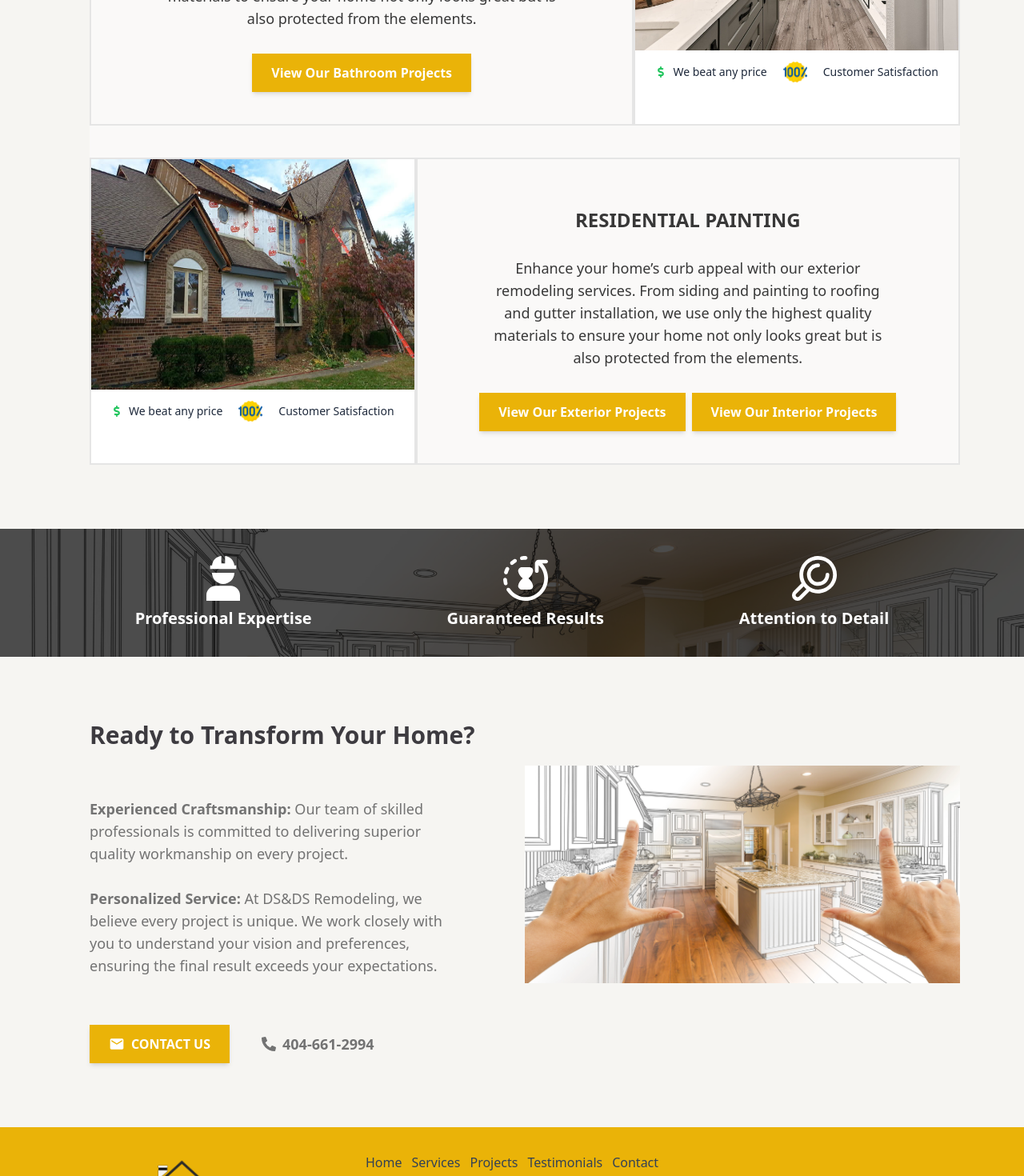
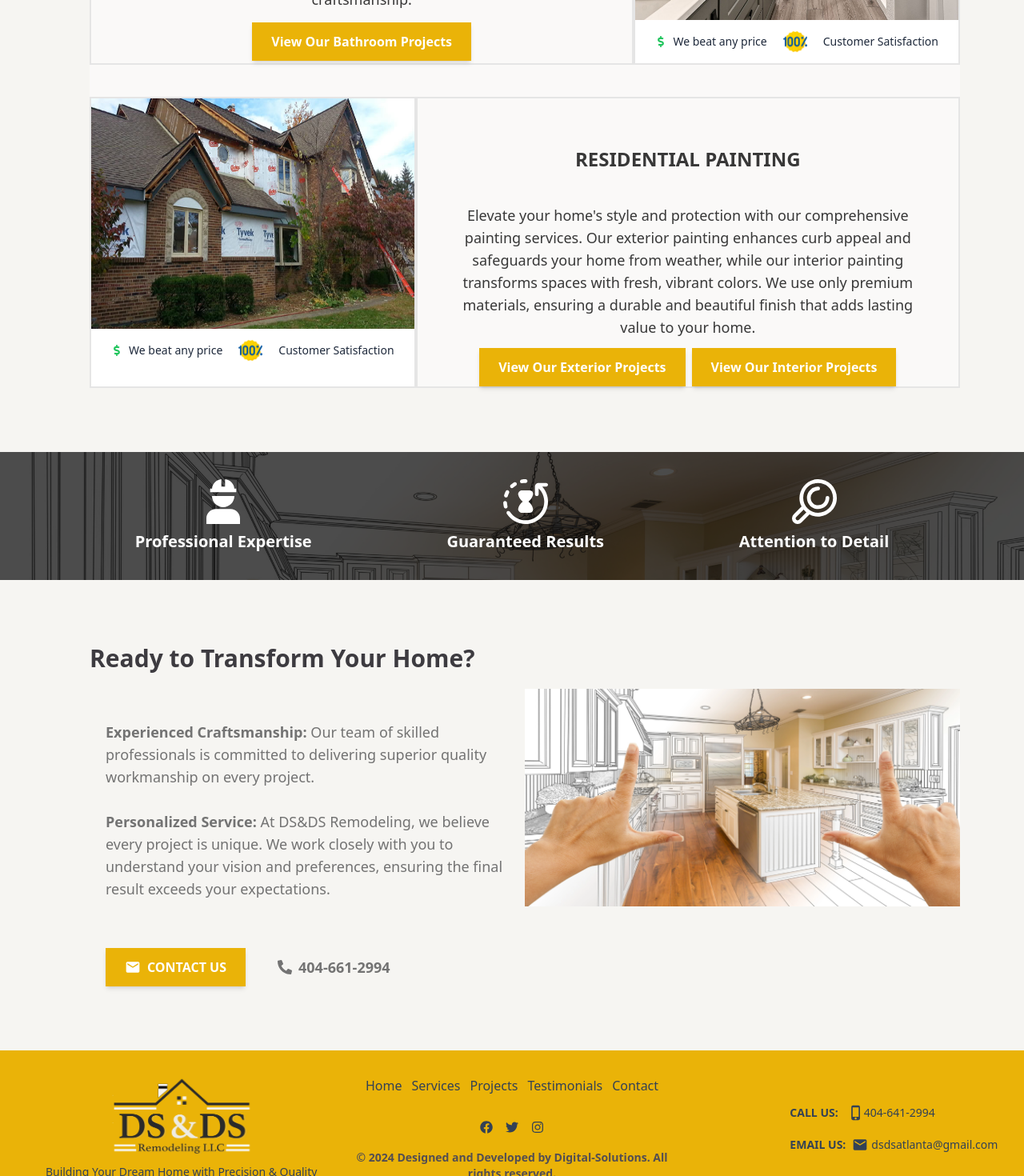
Before and after one commit to Sebads7/dsds-remodeling, a Next.js app: page /ourservices in a window 1280 px wide. Shown: the part 1330-2800 px from the top of the page at 80% size. Built offline with nearby package versions, Linux system fonts and the light colour scheme.

Commit message:
adding modal to gallery page, and fixing design for mobile and desktop

```diff
--- a/src/app/contact/ContactInfo.tsx
+++ b/src/app/contact/ContactInfo.tsx
@@ -31,12 +31,12 @@ const ContactInfo: React.FC<ContactInfoProps> = ({ contactControls }) => {
           initial="initial"
           animate={contactControls}
         >
-          <h3 className="font-extrabold text-xl md:text-3xl pt-5 pb-10 w-10/12 md:w-7/12 lg:w-9/12    mx-auto text-center md:text-start ">
+          <h3 className="font-extrabold text-xl md:text-3xl pt-5 pb-10  mx-auto text-center  ">
             We are located in Lawrenceville and serving all the Greater
             <strong className="text-yellow-500 pl-1">Atlanta Area!</strong>
           </h3>
 
-          <div className="flex flex-col justify-center   items-center  gap-5   w-full   opacity-95 z-10 ">
+          <div className="flex flex-col justify-center   items-center  gap-5   w-full   opacity-95 z-10  ">
             {/* PHONE CONTAINER */}
             <div>
               <p className="flex flex-col justify-center h-full items-center gap-2 text-sm md:text-lg ">
--- a/src/app/ourservices/page.tsx
+++ b/src/app/ourservices/page.tsx
@@ -67,14 +67,10 @@ const ServicesPage = () => {
                 <h3 className="font-bold xl:my-5 pt-5 xl:pt-10 text-lg md:text-xl  lg:text-2xl  ">
                   {service.title}
                 </h3>
-                <p className="mb-5 h-full mx-5 lg:mx-20 text-center pt-5 text-sm md:text-base  lg:text-lg  ">
-                  Enhance your home’s curb appeal with our exterior remodeling
-                  services. From siding and painting to roofing and gutter
-                  installation, we use only the highest quality materials to
-                  ensure your home not only looks great but is also protected
-                  from the elements.
+                <p className="mb-5 md:mb-0 h-full mx-5 lg:mx-14 text-center pt-5 text-sm md:text-base  lg:text-lg  ">
+                  {service.service_description}
                 </p>
-                <div className=" h-full flex flex-col lg:flex-row  items-start gap-2 my-5  ">
+                <div className=" h-full flex flex-col lg:flex-row  items-start gap-2 my-5 lg:my-0 pt-3  ">
                   <LinkButton
                     href={service.link}
                     name={service.linkName}
@@ -100,13 +96,13 @@ const ServicesPage = () => {
       />
 
       {/* WHY CHOOSE US */}
-      <section className="flex flex-col items-center lg:items-start px-5 md:px-10 lg:pr-20  lg:pl-28 pt-20  pb-20">
+      <section className="flex flex-col items-center justify-center lg:items-start px-5 md:px-10 lg:pr-20  lg:pl-28 pt-20  pb-20">
         <h3 className="font-bold text-xl sm:text-2xl md:text-3xl text-dark-gray mb-5 ">
           Ready to Transform Your Home?
         </h3>
-        <div className="flex flex-col-reverse xl:grid grid-cols-2 ">
+        <div className="flex flex-col-reverse xl:grid grid-cols-2  ">
           {/* LEFT COLUMN */}
-          <div className="px-5 md:px-0 md:pr-20 space-y-5 ">
+          <div className="px-5 space-y-5 ">
             <p className="pt-10 text-muted-foreground  md:text-lg ">
               <strong> Experienced Craftsmanship: </strong>
               Our team of skilled professionals is committed to delivering
@@ -118,7 +114,7 @@ const ServicesPage = () => {
               closely with you to understand your vision and preferences,
               ensuring the final result exceeds your expectations.
             </p>
-            <div className="pt-10 flex flex-col sm:flex-row items-center justify-center xl:justify-start gap-10">
+            <div className="pt-10 flex flex-col sm:flex-row items-center justify-center xl:justify-start gap-10 ">
               <LinkButton
                 href="/contact"
                 name="CONTACT US"
--- a/src/components/Carousel/Carousel.tsx
+++ b/src/components/Carousel/Carousel.tsx
@@ -16,6 +16,7 @@ interface CarouselProps {
   dots?: boolean;
   controlButtons?: boolean;
   elmPerPge: number;
+  setIsGalleryOpen: React.Dispatch<React.SetStateAction<boolean>>;
 }
 
 const Carousel: React.FC<CarouselProps> = ({
@@ -23,8 +24,14 @@ const Carousel: React.FC<CarouselProps> = ({
   dots,
   controlButtons,
   elmPerPge,
+  setIsGalleryOpen,
 }) => {
   const [activeIndex, setActiveIndex] = useState(0);
+
+  const handleGalleryOpen = () => {
+    console.log("Gallery Opened");
+    setIsGalleryOpen(true);
+  };
 
   const handleDotClick = (index: number) => {
     setActiveIndex(index * elmPerPge);
@@ -64,7 +71,10 @@ const Carousel: React.FC<CarouselProps> = ({
                 <div className="absolute inset-0 bg-black/30 opacity-0 group-hover:opacity-100 transition-opacity duration-300 flex items-center justify-center z-10 ">
                   <div className="text-center flex flex-col items-center gap-1 text-white px-4">
                     <p className="">Click to View Image</p>
-                    <FaCirclePlus className="text-xl  cursor-pointer hover:scale-105 transition duration-300 ease-in-out hover:shadow-lg hover:text-yellow-400 " />
+                    <FaCirclePlus
+                      className="text-xl  cursor-pointer hover:scale-105 transition duration-300 ease-in-out hover:shadow-lg hover:text-yellow-400 "
+                      onClick={handleGalleryOpen}
+                    />
                   </div>
                 </div>
               </div>
--- a/src/components/Footer/Footer.tsx
+++ b/src/components/Footer/Footer.tsx
@@ -12,7 +12,7 @@ const Footer = () => {
     <footer className="bg-yellow-500 text-slate-700 ">
       <div className="container mx-auto px-5 sm:px-0">
         <div className="lg:grid grid-cols-3 py-8 px-5">
-          {/* Company Info */}
+          {/* Company Info LOGO */}
           <div className="flex flex-col justify-center items-center gap-3 ">
             <Logo imgSize="w-[10rem] h-24  p-2 " src="/images/LOGO-WHITE.png" />
             <p className="text-sm text-center">
@@ -58,16 +58,15 @@ const Footer = () => {
                 <FaInstagram />
               </a>
             </div>
-
             {/* Copyright */}
-            <div className="mt-8 text-center text-xs sm:text-sm">
+            <div className="pt-5 text-center text-xs sm:text-sm text-banner-color font-bold hidden lg:block">
               &copy; {new Date().getFullYear()} Designed and Developed by
               Digital-Solutions. All rights reserved.
             </div>
           </div>
 
           {/* Contact Info */}
-          <div className="flex justify-center items-center mt-5 lg:mt-0  lg:max-w-sm lg:ml-16 xl:ml-32 ">
+          <div className="flex flex-col justify-center items-center mt-5 lg:mt-0  lg:max-w-sm lg:ml-16 xl:ml-32 ">
             <div className="flex flex-col justify-center items-center lg:items-start gap-2 lg:gap-5 text-sm">
               <p className=" flex">
                 <strong className="mr-3 hidden lg:block">CALL US:</strong>
@@ -78,6 +77,12 @@ const Footer = () => {
                 <MdEmail className=" text-xl mr-1" /> dsdsatlanta@gmail.com
               </p>
             </div>
+
+            {/* Copyright */}
+            <div className="pt-3 text-center text-xs sm:text-sm text-banner-color font-bold lg:hidden">
+              &copy; {new Date().getFullYear()} Designed and Developed by
+              Digital-Solutions. All rights reserved.
+            </div>
           </div>
         </div>
       </div>
--- a/src/constant/services-data.ts
+++ b/src/constant/services-data.ts
@@ -4,7 +4,8 @@ export const SERVICES_DATA = [
     description:
       "Our kitchen remodeling services include new construction, renovation, and repairs to build or refresh your kitchen",
     image: "/images/kitchen/kitchen1.jpg",
-    p: " Our kitchen remodeling services cover everything from new construction to renovation and repairs. Whether you're looking to build a brand-new kitchen or refresh an existing one, we’ve got you covered",
+    service_description:
+      " Create the kitchen of your dreams with our professional remodeling services. From custom cabinetry and elegant countertops we bring your vision to life with high-quality materials and expert craftsmanship, we bring style, convenience, and value to the heart of your home.",
     link: "/ourprojects#kitchenremodeling",
     linkName: "View Our Kitchen Projects",
     flexDirection: "flex-row",
@@ -14,7 +15,8 @@ export const SERVICES_DATA = [
     description:
       "We specialize in bathroom remodeling, offering new construction, renovation, and repair services for all types of bathrooms",
     image: "/images/bath/bathroom1.jpg",
-    p: " Enhance your home’s curb appeal with our exterior remodeling services. From siding and painting to roofing and gutter installation, we use only the highest quality materials to ensure your home not only looks great but is also protected from the elements ",
+    service_description:
+      " Transform your bathroom into a stylish and functional oasis with our expert remodeling services. From custom tile work and modern fixtures to updated lighting and spacious vanities, we bring your vision to life with high-quality materials and meticulous craftsmanship.",
     link: "/ourprojects#bathremodeling",
     linkName: "View Our Bathroom Projects",
     flexDirection: "flex-row-reverse",
@@ -24,7 +26,8 @@ export const SERVICES_DATA = [
     description:
       "We offer a full range of residential services, including interior and exterior painting, furniture refinishing, deck staining, and more",
     image: "/images/home-remo/home-rem1.jpg",
-    p: " Enhance your home’s curb appeal with our exterior remodeling services. From siding and painting to roofing and gutter installation, we use only the highest quality materials to ensure your home not only looks great but is also protected from the elements ",
+    service_description:
+      "Elevate your home's style and protection with our comprehensive painting services. Our exterior painting enhances curb appeal and safeguards your home from weather, while our interior painting transforms spaces with fresh, vibrant colors. We use only premium materials, ensuring a durable and beautiful finish that adds lasting value to your home.",
     link: "/ourprojects#exteriorpainting",
     linkName: "View Our Exterior Projects",
     link2: "/ourprojects#interiorpainting",
```
Also changed, not shown: src/app/ourprojects/page.tsx (+20 -2 lines).
